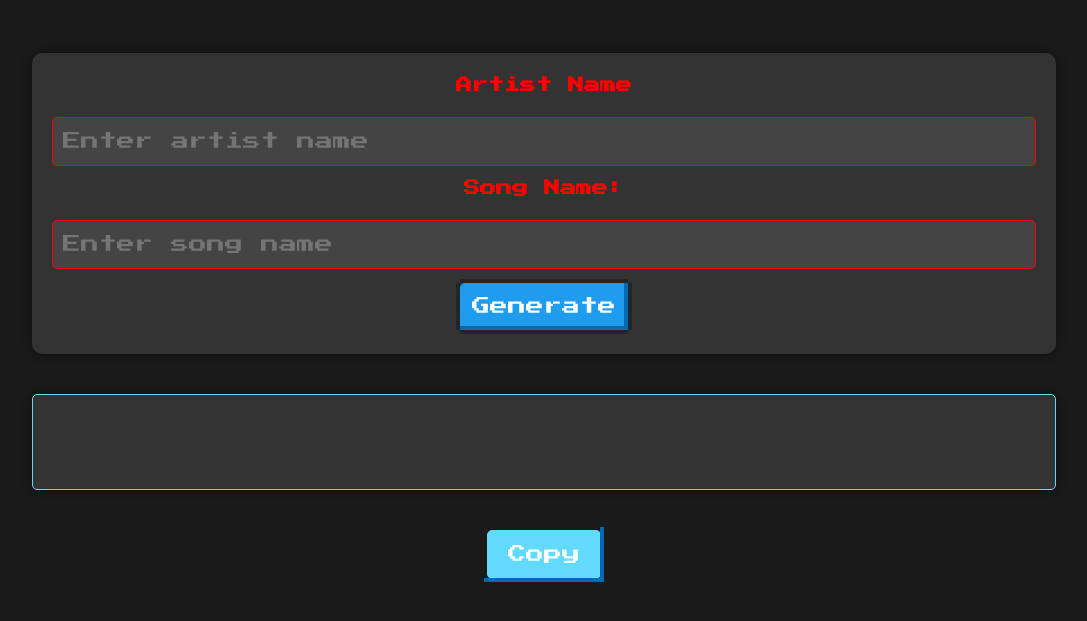
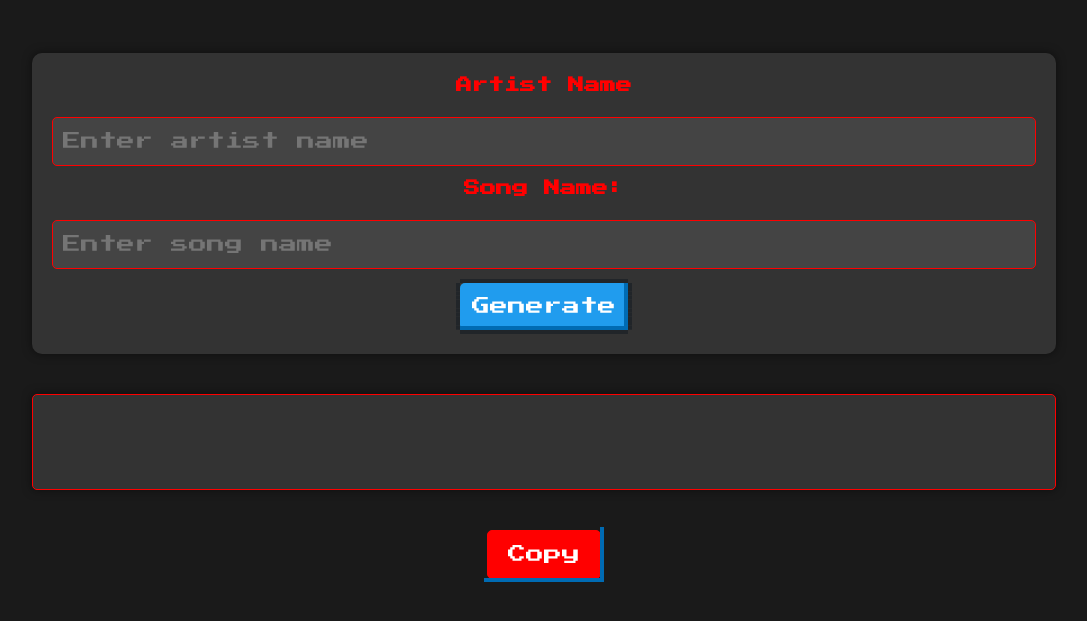
Before and after one commit to jaycss9/auranetwork2, a plain HTML site: page tag generator/apex tag.html in a window 1280 px wide. Shown: the part 131-752 px from the top of the page, without its empty margins (96-1183 px from the left). Drawn offline with nearby package versions, Linux system fonts and the light colour scheme.

Commit message:
Update apex tag.html

```diff
--- a/tag generator/apex tag.html
+++ b/tag generator/apex tag.html
@@ -57,9 +57,9 @@
       font-size: 18px;
       margin: 20px auto;
       display: block;
-      border: 1px solid #61dafb;
+      border: 1px solid red;
       border-radius: 5px;
-      background-color: #61dafb;
+      background-color: red;
       cursor: pointer;
       color: #fff;
     }
@@ -70,7 +70,7 @@
       text-align: center;
       font-size: 18px;
       padding: 20px;
-      border: 1px solid #61dafb;
+      border: 1px solid red;
       border-radius: 5px;
       background-color: #333;
       white-space: pre-line;
@@ -82,9 +82,9 @@
       margin: 20px auto;
       padding: 10px 20px;
       font-size: 18px;
-      border: 1px solid #61dafb;
+      border: 1px solid red;
       border-radius: 5px;
-      background-color: #61dafb;
+      background-color: red;
       cursor: pointer;
       color: #fff;
       display: block;
```
